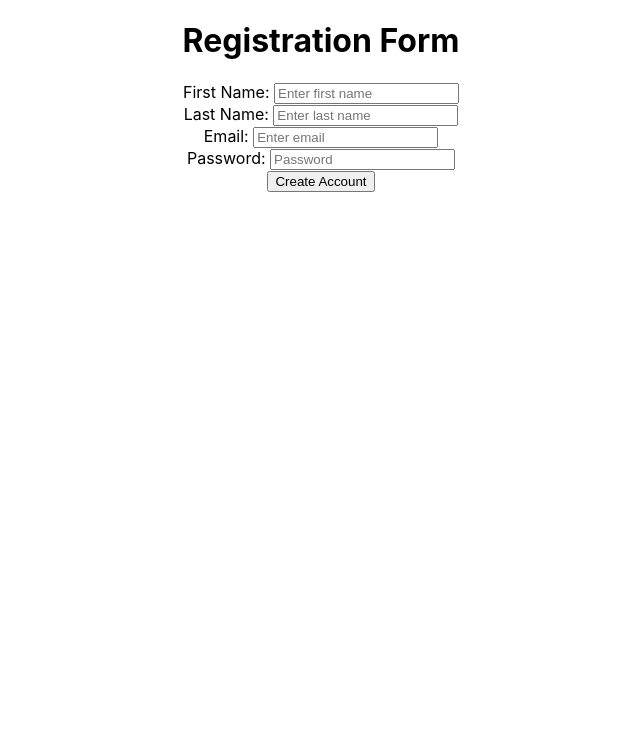
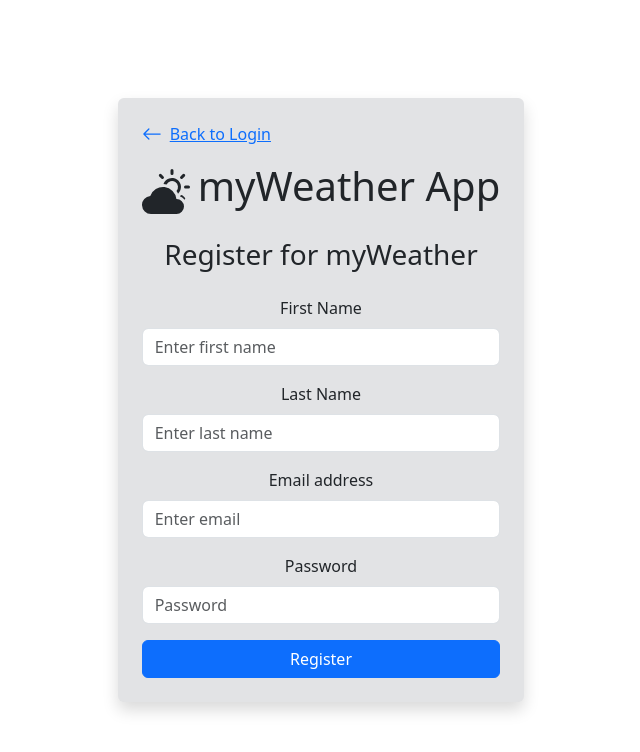
Before and after one commit to RachelBlack003/myWeatherApp-frontend, a React (Create React App) app: page /register in a window 1280 px wide. Shown: the top 752 px of the page, without its empty margins (319-959 px from the left). Built offline with nearby package versions, Linux system fonts and the light colour scheme.

Commit message:
Add react-bootstrap base css

```diff
--- a/package.json
+++ b/package.json
@@ -7,7 +7,10 @@
     "@testing-library/react": "^13.4.0",
     "@testing-library/user-event": "^13.5.0",
     "axios": "^1.7.8",
+    "bootstrap": "^5.3.3",
     "react": "^18.2.0",
+    "react-bootstrap": "^2.10.6",
+    "react-bootstrap-icons": "^1.11.4",
     "react-dom": "^18.2.0",
     "react-router-dom": "^7.0.1",
     "react-scripts": "5.0.1",
--- /dev/null
+++ b/src/components/Header.js
@@ -0,0 +1,10 @@
+import React from 'react';
+import { CloudSunFill } from "react-bootstrap-icons";
+
+const Header = () => {
+  return (
+    <h1 className="text-center mb-4"><CloudSunFill size={48} className="me-2" />myWeather App</h1>
+  );
+};
+
+export default Header;
--- a/src/components/Login.js
+++ b/src/components/Login.js
@@ -1,11 +1,8 @@
-import React from 'react';
-import { useState } from 'react';
-import { Navigate, useNavigate } from 'react-router-dom';
+import React, { useState } from "react";
+import { Form, Button, Alert } from "react-bootstrap";
+import { Link, useNavigate } from "react-router-dom";
 import axios from "axios";
-
-//login and weather currently have a similar code setup. They use states
-//to swap between pages. The html needs to be updated to interact with the backend
-//,though
+import Header from "./Header.js";
 
 const Login = () => {
     const [email, setEmail] = useState("");
@@ -21,7 +18,7 @@ const Login = () => {
 
             if (response.status === 201) {
                 const { token } = response.data;
-              localStorage.setItem("authToken", token); //store JWT token in local storage
+                localStorage.setItem("authToken", token);
                 setError("");
                 navigate("/weather");
             }
@@ -33,17 +30,49 @@ const Login = () => {
     };
 
     return (
-    <div>
-      <h1>Please log in</h1>
-      <h3>{error}</h3>
-      <form onSubmit={handleSubmit}>
-        Email: <input type="email" placeholder="Enter email" value={email} onChange={(e) => setEmail(e.target.value)} required /><br />
-        Password: <input type="password" placeholder="Password" value={password} onChange={(e) => setPassword(e.target.value)} required /><br />
-        <button type="submit">Log in</button>
-      </form>
+        <div className="d-flex justify-content-center align-items-center vh-100 bg-body">
+            <div className="p-4 bg-secondary-subtle rounded shadow" style={{ width: "400px" }}>
+                <Header />
+                <h3 className="text-center mb-4">Login</h3>
+                {error && <Alert variant="danger">{error}</Alert>}
+                <Form onSubmit={handleSubmit}>
+                    <Form.Group controlId="formEmail" className="mb-3">
+                        <Form.Label>Email address</Form.Label>
+                        <Form.Control
+                            type="email"
+                            placeholder="Enter email"
+                            value={email}
+                            onChange={(e) => setEmail(e.target.value)}
+                            required
+                        />
+                    </Form.Group>
+
+                    <Form.Group controlId="formPassword" className="mb-3">
+                        <Form.Label>Password</Form.Label>
+                        <Form.Control
+                            type="password"
+                            placeholder="Password"
+                            value={password}
+                            onChange={(e) => setPassword(e.target.value)}
+                            required
+                        />
+                    </Form.Group>
+
+                    <Button variant="primary" type="submit" className="w-100">
+                        Login
+                    </Button>
+                </Form>
+                <div className="text-center mt-3">
+                    <p>
+                        Don't have an account?{" "}
+                        <Link to="/register" className="text-primary">
+                            Register here
+                        </Link>
+                    </p>
                 </div>
-  )
-}
+            </div>
+        </div>
+    );
+};
 
-
-export default Login
+export default Login;
--- a/src/components/Register.js
+++ b/src/components/Register.js
@@ -1,6 +1,9 @@
 import React, { useState } from "react";
-import { useNavigate } from "react-router-dom";
+import { Form, Button, Alert } from "react-bootstrap";
+import { Link, useNavigate } from "react-router-dom";
 import axios from "axios";
+import { ArrowLeft } from "react-bootstrap-icons";
+import Header from "./Header.js";
 
 const Register = () => {
     const [email, setEmail] = useState("");
@@ -37,16 +40,67 @@ const Register = () => {
     };
 
     return (
-    <div>
-      <h1>Registration Form</h1>
-      <h3>{error}</h3>
-      <form onSubmit={handleSubmit}>
-        First Name: <input type="text" placeholder="Enter first name" value={firstName} onChange={(e) => setFirstName(e.target.value)} required /><br />
-        Last Name: <input type="text" placeholder="Enter last name" value={lastName} onChange={(e) => setLastName(e.target.value)} required /><br />
-        Email: <input type="email" placeholder="Enter email" value={email} onChange={(e) => setEmail(e.target.value)} required /><br />
-        Password: <input type="password" placeholder="Password" value={password} onChange={(e) => setPassword(e.target.value)} required /><br />
-        <button type="submit">Create Account</button>
-      </form>
+        <div className="d-flex justify-content-center align-items-center vh-100 bg-body">
+            <div className="p-4 bg-secondary-subtle rounded shadow">
+                <a href="/" className="d-flex align-items-center mb-3 navLink">
+                    <ArrowLeft size={20} className="me-2" />
+                    Back to Login
+                </a>
+                <Header />
+                <h3 className="text-center mb-4">Register for myWeather</h3>
+
+                {error && <Alert variant="danger">{error}</Alert>}
+
+                <Form onSubmit={handleSubmit}>
+                    <Form.Group controlId="formFirstName" className="mb-3">
+                        <Form.Label>First Name</Form.Label>
+                        <Form.Control
+                            type="text"
+                            placeholder="Enter first name"
+                            value={firstName}
+                            onChange={(e) => setFirstName(e.target.value)}
+                            required
+                        />
+                    </Form.Group>
+
+                    <Form.Group controlId="formLastName" className="mb-3">
+                        <Form.Label>Last Name</Form.Label>
+                        <Form.Control
+                            type="text"
+                            placeholder="Enter last name"
+                            value={lastName}
+                            onChange={(e) => setLastName(e.target.value)}
+                            required
+                        />
+                    </Form.Group>
+
+                    <Form.Group controlId="formEmail" className="mb-3">
+                        <Form.Label>Email address</Form.Label>
+                        <Form.Control
+                            type="email"
+                            placeholder="Enter email"
+                            value={email}
+                            onChange={(e) => setEmail(e.target.value)}
+                            required
+                        />
+                    </Form.Group>
+
+                    <Form.Group controlId="formPassword" className="mb-3">
+                        <Form.Label>Password</Form.Label>
+                        <Form.Control
+                            type="password"
+                            placeholder="Password"
+                            value={password}
+                            onChange={(e) => setPassword(e.target.value)}
+                            required
+                        />
+                    </Form.Group>
+
+                    <Button variant="primary" type="submit" className="w-100">
+                        Register
+                    </Button>
+                </Form>
+            </div>
         </div>
     );
 };
--- a/src/index.js
+++ b/src/index.js
@@ -1,17 +1,11 @@
-import React from 'react';
-import ReactDOM from 'react-dom/client';
-import './index.css';
-import App from './App';
-import reportWebVitals from './reportWebVitals';
+import React from "react";
+import ReactDOM from "react-dom";
+import "bootstrap/dist/css/bootstrap.min.css";
+import App from "./App";
 
-const root = ReactDOM.createRoot(document.getElementById('root'));
-root.render(
+ReactDOM.render(
   <React.StrictMode>
     <App />
-  </React.StrictMode>
+  </React.StrictMode>,
+  document.getElementById("root")
 );
-
-// If you want to start measuring performance in your app, pass a function
-// to log results (for example: reportWebVitals(console.log))
-// or send to an analytics endpoint. Learn more: https://bit.ly/CRA-vitals
-reportWebVitals();
```
Also changed, not shown: 14 other files (tests, documents, lock files or other folders). Lines whose indentation alone changed are shown as unchanged.
